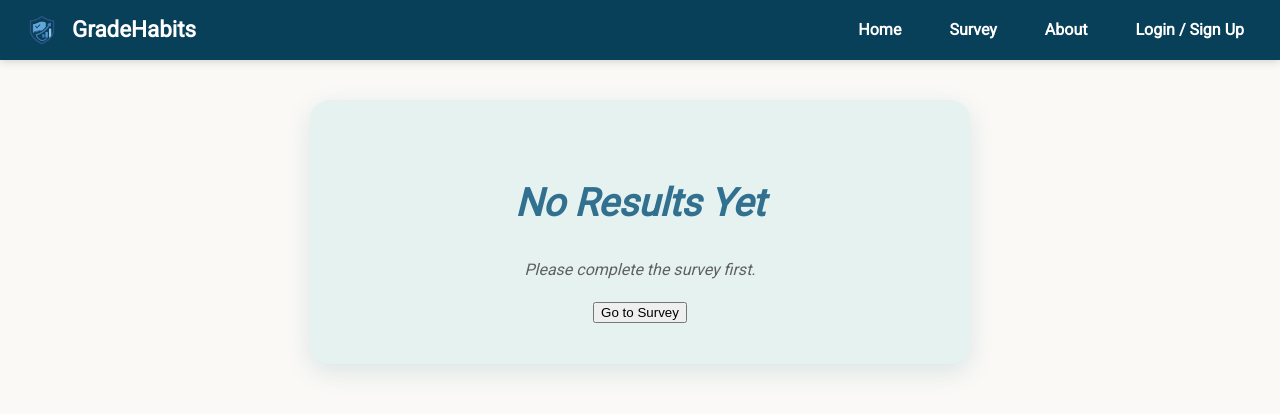
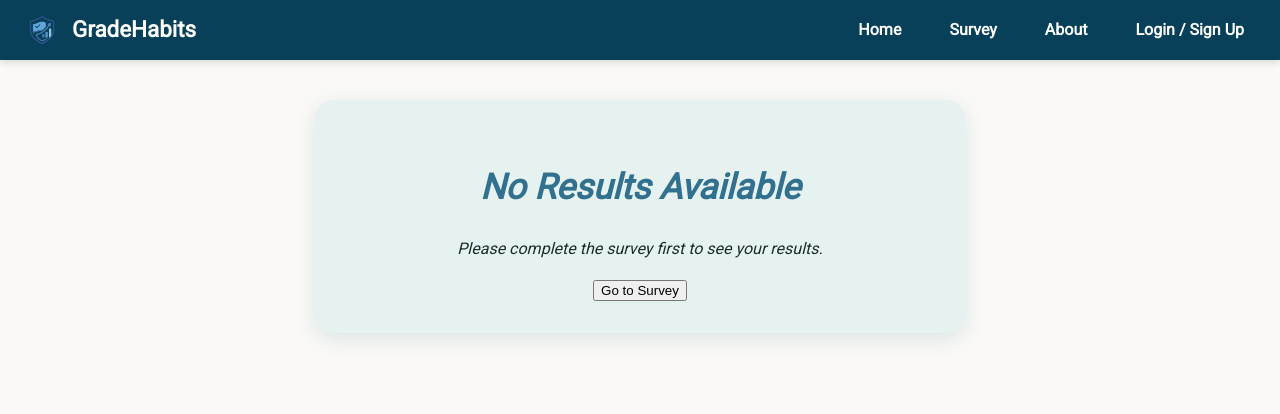
Before and after one commit to AJone1599/GradeHabits, a React (Create React App) app in the folder frontend/: page /results in a window 1280 px wide. Shown: the top 414 px of the page. Built offline with nearby package versions, Linux system fonts and the light colour scheme.

Commit message:
dummy survey

```diff
--- a/frontend/src/components/ResultsPage.css
+++ b/frontend/src/components/ResultsPage.css
@@ -1,50 +1,44 @@
 .results-container {
   max-width: 600px;
-  margin: 100px auto 50px; /* space for navbar */
-  padding: 40px 30px; /* slightly more padding for comfort */
-  background-color: #e6f2f0; /* soft mint */
-  border-radius: 20px; /* slightly rounder corners */
-  box-shadow: 0 8px 25px rgba(49, 112, 142, 0.15);
+  margin: 100px auto 50px;
+  padding: 30px 25px;
+  background-color: #e6f2f0;
+  border-radius: 18px;
+  box-shadow: 0 6px 20px rgba(49, 112, 142, 0.15);
   font-family: "Roboto", sans-serif;
   color: #1d2d29;
   text-align: center;
-  transition: background-color 0.3s ease;
 }
 
 .results-container.no-data {
   font-style: italic;
-  color: #606060;
 }
 
-h2 {
-  font-size: 2.4rem; /* a bit larger for better hierarchy */
+.results-container h2 {
+  font-size: 2.2rem;
   font-weight: 900;
-  margin-bottom: 24px;
+  margin-bottom: 20px;
   color: #31708e;
 }
 
 .gpa {
-  font-size: 5.5rem;
+  font-size: 5rem;
   font-weight: 900;
-  margin-bottom: 40px;
-  letter-spacing: 2px; /* spacing between numbers for clarity */
+  margin-bottom: 30px;
 }
 
-h3 {
-  font-size: 1.5rem;
+.results-container h3 {
+  font-size: 1.4rem;
   font-weight: 700;
-  margin-bottom: 18px;
+  margin-bottom: 16px;
   color: #4ba3c3;
 }
 
 .feedback {
-  font-size: 1.15rem;
-  line-height: 1.7;
-  margin-bottom: 40px;
+  font-size: 1.1rem;
+  line-height: 1.6;
+  margin-bottom: 30px;
   color: #42545f;
-  max-width: 500px;
-  margin-left: auto;
-  margin-right: auto;
 }
 
 .results-buttons {
@@ -57,25 +51,22 @@ h3 {
   background-color: #31708e;
   color: white;
   font-weight: 700;
-  padding: 16px 36px;
+  padding: 14px 30px;
   border: none;
-  border-radius: 18px;
+  border-radius: 16px;
   cursor: pointer;
-  font-size: 1.15rem;
-  transition: background-color 0.3s ease, transform 0.2s ease;
+  font-size: 1.1rem;
+  transition: background-color 0.3s ease;
 }
 
 .results-buttons button:hover {
   background-color: #4ba3c3;
-  transform: translateY(-2px);
 }
-
-/* Responsive */
 
 @media (max-width: 640px) {
   .results-container {
     margin: 100px 15px 50px;
-    padding: 30px 20px;
+    padding: 20px 15px;
   }
 
   .results-buttons {
--- a/frontend/src/components/ResultsPage.js
+++ b/frontend/src/components/ResultsPage.js
@@ -6,27 +6,23 @@ export default function ResultsPage() {
   const location = useLocation();
   const navigate = useNavigate();
 
-  // Retrieve passed survey data and predicted GPA from location state
-  const { formData, predictedGPA, feedback } = location.state || {};
+  // Get prediction data from navigation state
+  const { predictedGPA, feedback } = location.state || {};
 
-  // Simple GPA color coding
-  const gpaColor =
-    predictedGPA >= 3.5
-      ? "#4caf50" // green
-      : predictedGPA >= 2.5
-      ? "#ff9800" // orange
-      : "#f44336"; // red
-
-  // If no data, prompt to do survey
-  if (!formData || predictedGPA === undefined) {
+  // If no prediction data, prompt to take survey
+  if (!predictedGPA) {
     return (
       <div className="results-container no-data">
-        <h2>No Results Yet</h2>
-        <p>Please complete the survey first.</p>
+        <h2>No Results Available</h2>
+        <p>Please complete the survey first to see your results.</p>
         <button onClick={() => navigate("/survey")}>Go to Survey</button>
       </div>
     );
   }
+
+  // Color code GPA for visualization
+  const gpaColor =
+    predictedGPA >= 3.5 ? "#4caf50" : predictedGPA >= 2.5 ? "#ff9800" : "#f44336";
 
   return (
     <div className="results-container">
@@ -36,7 +32,7 @@ export default function ResultsPage() {
       </p>
 
       <h3>Personalized Feedback</h3>
-      <p className="feedback">{feedback || "Keep up your good habits and improve where you can!"}</p>
+      <p className="feedback">{feedback || "Keep up the great work and continue improving!"}</p>
 
       <div className="results-buttons">
         <button onClick={() => navigate("/survey")}>Retake Survey</button>
--- a/frontend/src/components/SurveyForm.js
+++ b/frontend/src/components/SurveyForm.js
@@ -1,4 +1,5 @@
 import React, { useState } from "react";
+import { useNavigate } from "react-router-dom"; // ✅ ADDED
 import "./SurveyForm.css";
 
 const cards = [
@@ -193,6 +194,8 @@ export default function SurveyForm() {
   const [errors, setErrors] = useState({});
   const [loading, setLoading] = useState(false);
 
+  const navigate = useNavigate(); // ✅ ADDED
+
   const handleChange = (name, value) => {
     setFormData((prev) => ({ ...prev, [name]: value }));
     setErrors((prev) => ({ ...prev, [name]: null }));
@@ -225,12 +228,11 @@ export default function SurveyForm() {
     if (currentCard < cards.length - 1) {
       setCurrentCard(currentCard + 1);
     } else {
-      // Submit survey here or show results
+      // Final submission
       setLoading(true);
       setTimeout(() => {
         setLoading(false);
-        alert("Survey submitted!");
-        // Optionally reset or navigate elsewhere
+        navigate("/results"); // ✅ CHANGED: go to results page
       }, 1500);
     }
   };
```
Lines whose indentation alone changed are shown as unchanged.
